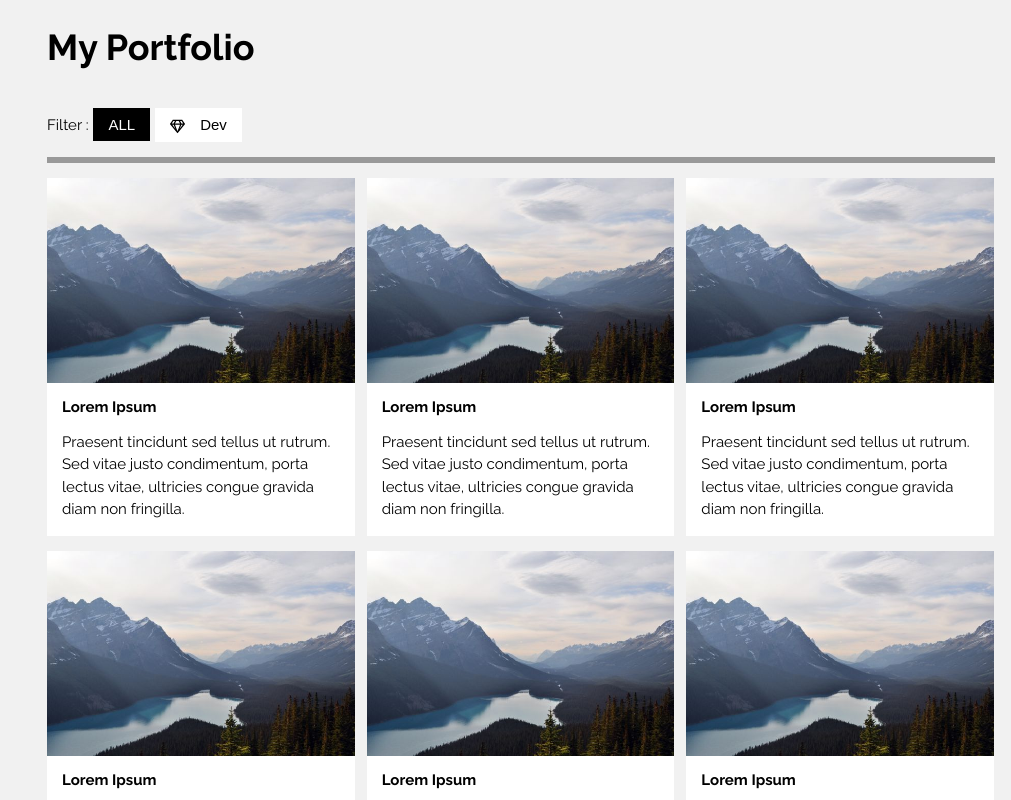
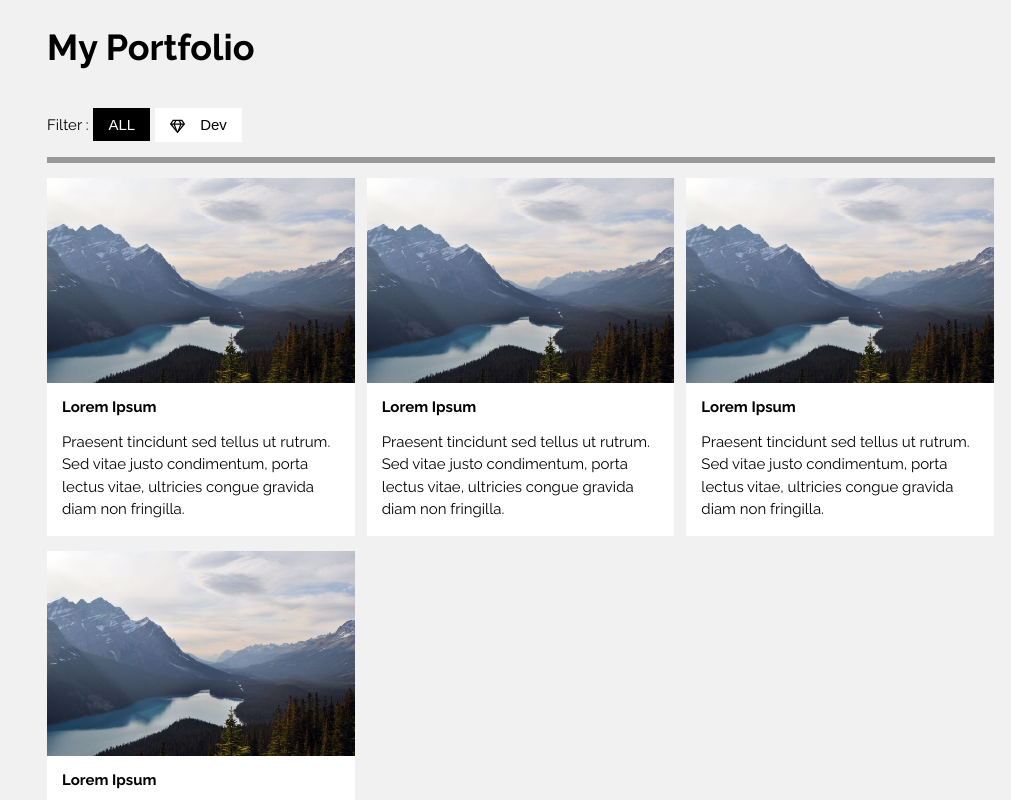
Before and after one commit to Kim-TaeGwan/blog-past-version, a React app: page / in a window 1280 px wide. Shown: the whole page, without its empty margins (269-1280 px from the left). Built offline with nearby package versions, Linux system fonts and the light colour scheme.

Commit message:
Edit portpolio_list

```diff
--- a/src/components/MainPageComponent/PortfolioList/index.js
+++ b/src/components/MainPageComponent/PortfolioList/index.js
@@ -1,17 +1,17 @@
-import React from "react";
+import React, { useState } from "react";
 import Portfolio from "../../common/Portfolio";
 import PageList from "../../common/PageList";
 
+const portfolioList = [1, 2, 3, 4];
+
 const PortfolioList = () => {
+  const [list, setList] = useState(portfolioList);
   return (
     <>
       <div className="portfolio_list">
-        <Portfolio />
-        <Portfolio />
-        <Portfolio />
-        <Portfolio />
-        <Portfolio />
-        <Portfolio />
+        {list.map(i => (
+          <Portfolio key={i} />
+        ))}
       </div>
       <PageList />
     </>
--- a/src/components/common/Portfolio.js
+++ b/src/components/common/Portfolio.js
@@ -1,10 +1,10 @@
-import React from 'react';
+import React from "react";
 
-import mountains_img from '../../assets/image/mountains.jpg';
+import mountains_img from "../../assets/image/mountains.jpg";
 
-const Portfolio = () => {
+const Portfolio = ({ key }) => {
   return (
-		<div className="portfolio">
+    <div className="portfolio" key={key}>
       <div className="portfolio_img">
         <img src={mountains_img} alt="portfolio_img" width="100%" />
       </div>
@@ -13,8 +13,8 @@ const Portfolio = () => {
           <b>Lorem Ipsum</b>
         </p>
         <p>
-					Praesent tincidunt sed tellus ut rutrum. Sed vitae justo condimentum, porta lectus vitae, ultricies
-					congue gravida diam non fringilla.
+          Praesent tincidunt sed tellus ut rutrum. Sed vitae justo condimentum,
+          porta lectus vitae, ultricies congue gravida diam non fringilla.
         </p>
       </div>
     </div>
```
Lines whose indentation alone changed are shown as unchanged.
